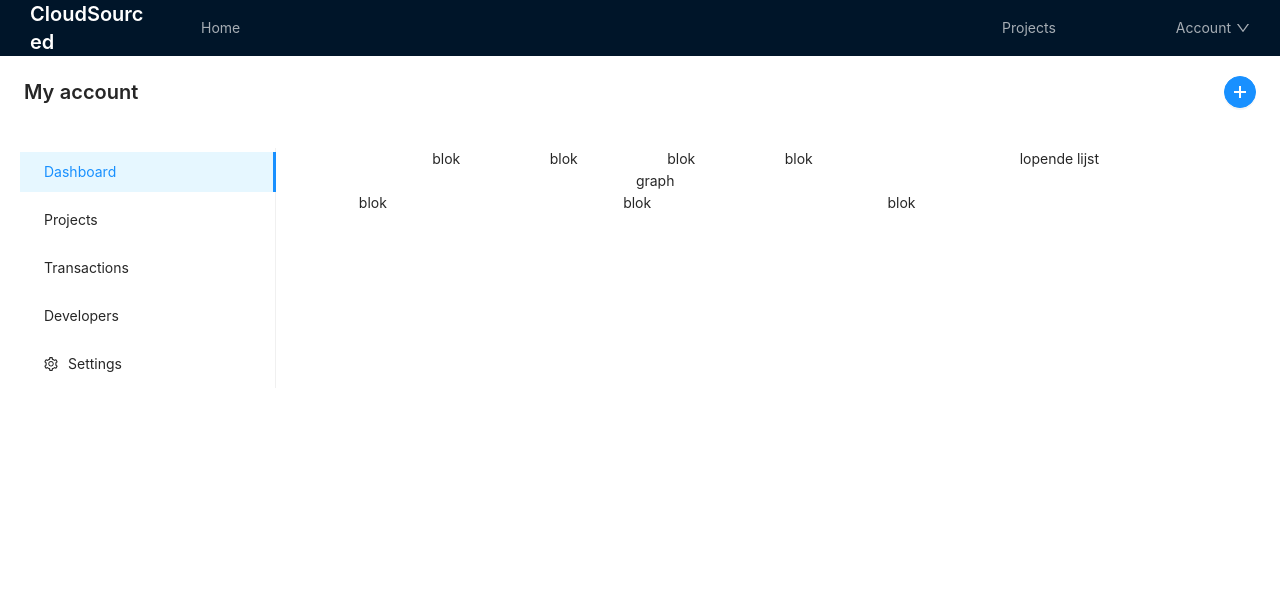
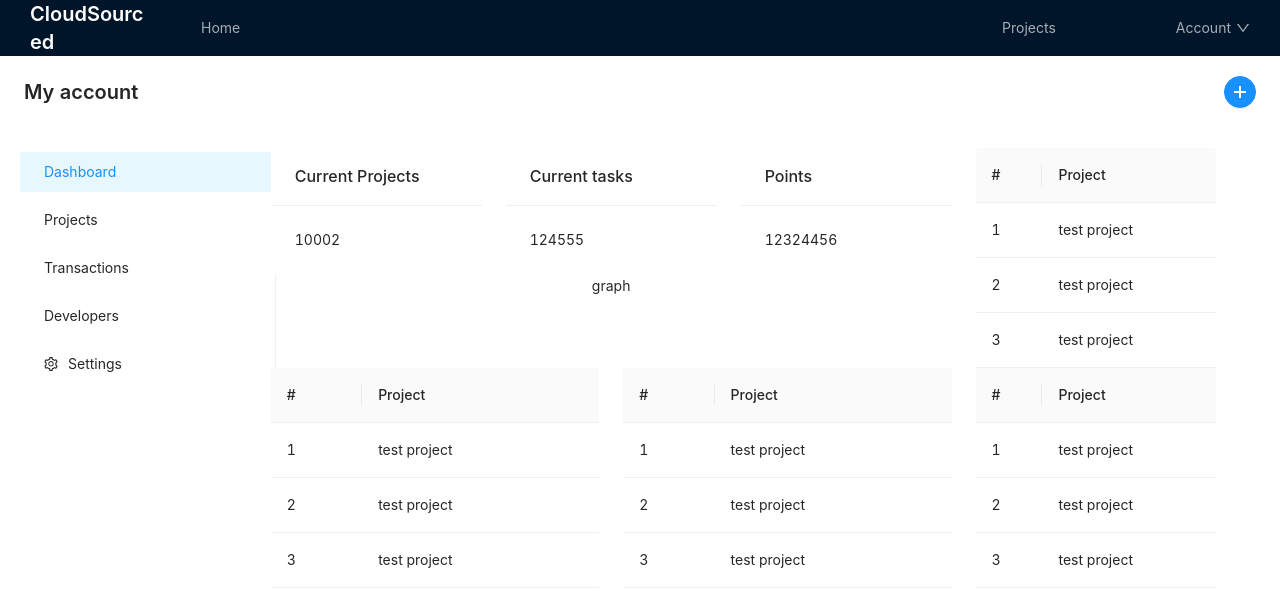
Before and after one commit to Z-Farook/Cloudsourced, a React (Create React App) app in the folder frontend/: page /account in a window 1280 px wide. Shown: the top 606 px of the page. Built offline with nearby package versions, Linux system fonts and the light colour scheme.

Commit message:
added cards

```diff
--- a/frontend/package.json
+++ b/frontend/package.json
@@ -12,6 +12,7 @@
     "@types/react": "^16.9.34",
     "@types/react-dom": "^16.9.6",
     "antd": "^4.1.3",
+    "cloudsourced-api": "file:./gen/api",
     "node-sass": "^4.13.1",
     "react": "^16.13.1",
     "react-dom": "^16.13.1",
@@ -21,8 +22,7 @@
     "react-scripts": "3.4.1",
     "react-syntax-highlighter": "^12.2.1",
     "styled-components": "^5.1.0",
-    "typescript": "^3.7.5",
-    "cloudsourced-api": "file:./gen/api"
+    "typescript": "^3.7.5"
   },
   "scripts": {
     "start": "react-scripts start",
--- a/frontend/src/pages/Account/index.tsx
+++ b/frontend/src/pages/Account/index.tsx
@@ -1,17 +1,41 @@
 import React from "react";
 import { RouteComponentProps, withRouter } from "react-router";
 import DefaultLayout from "../../components/layout/DefaultLayout";
-import { Row, Button, PageHeader, Menu, Col } from "antd";
-// import { myProjectMocks } from "./myProjectMocks";
-import {
-  PlusOutlined,
-  MailOutlined,
-  AppstoreOutlined,
-  SettingOutlined,
-} from "@ant-design/icons";
-import SubMenu from "antd/lib/menu/SubMenu";
+import { Row, Button, PageHeader, Menu, Col, Table, Card } from "antd";
+
+import { PlusOutlined, SettingOutlined } from "@ant-design/icons";
+
 interface IProps extends RouteComponentProps {}
+const dataSource = [
+  {
+    key: "1",
+    number: 1,
+    project: "test project",
+  },
+  {
+    key: "2",
+    number: 2,
+    project: "test project",
+  },
+  {
+    key: "3",
+    number: 3,
+    project: "test project",
+  },
+];
 
+const columns = [
+  {
+    title: "#",
+    dataIndex: "number",
+    key: "number",
+  },
+  {
+    title: "Project",
+    dataIndex: "project",
+    key: "project",
+  },
+];
 const AccountPage: React.FC<IProps> = (props) => {
   return (
     <DefaultLayout>
@@ -56,21 +80,62 @@ const AccountPage: React.FC<IProps> = (props) => {
             <Row justify="center" gutter={[24, 24]}>
               <Col span={16}>
                 <Row justify="center" gutter={[24, 24]}>
-                  <Col span={4}>blok</Col>
-                  <Col span={4}>blok</Col>
-                  <Col span={4}>blok</Col>
-                  <Col span={4}>blok</Col>
+                  <Col span={8}>
+                    {" "}
+                    <Card title="Current Projects" bordered={false}>
+                      10002
+                    </Card>
+                  </Col>
+                  <Col span={8}>
+                    {" "}
+                    <Card title="Current tasks" bordered={false}>
+                      124555
+                    </Card>
+                  </Col>
+                  <Col span={8}>
+                    {" "}
+                    <Card title="Points" bordered={false}>
+                      12324456
+                    </Card>
+                  </Col>
                 </Row>
                 <Row justify="center" gutter={[24, 24]}>
                   graph
                 </Row>
               </Col>
-              <Col span={4}>lopende lijst</Col>
+              <Col span={6}>
+                <Table
+                  pagination={false}
+                  dataSource={dataSource}
+                  columns={columns}
+                />
+              </Col>
             </Row>
             <Row justify="center" gutter={[24, 24]}>
-              <Col span={6}>blok</Col>
-              <Col span={6}>blok</Col>
-              <Col span={6}>blok</Col>
+              <Col span={8}>
+                {" "}
+                <Table
+                  pagination={false}
+                  dataSource={dataSource}
+                  columns={columns}
+                />
+              </Col>
+              <Col span={8}>
+                {" "}
+                <Table
+                  pagination={false}
+                  dataSource={dataSource}
+                  columns={columns}
+                />
+              </Col>
+              <Col span={6}>
+                {" "}
+                <Table
+                  pagination={false}
+                  dataSource={dataSource}
+                  columns={columns}
+                />
+              </Col>
             </Row>
           </Col>
         </Row>
```
Also changed, not shown: frontend/src/pages/Account/myProjectMocks.ts (deleted, +0 -81 lines).
